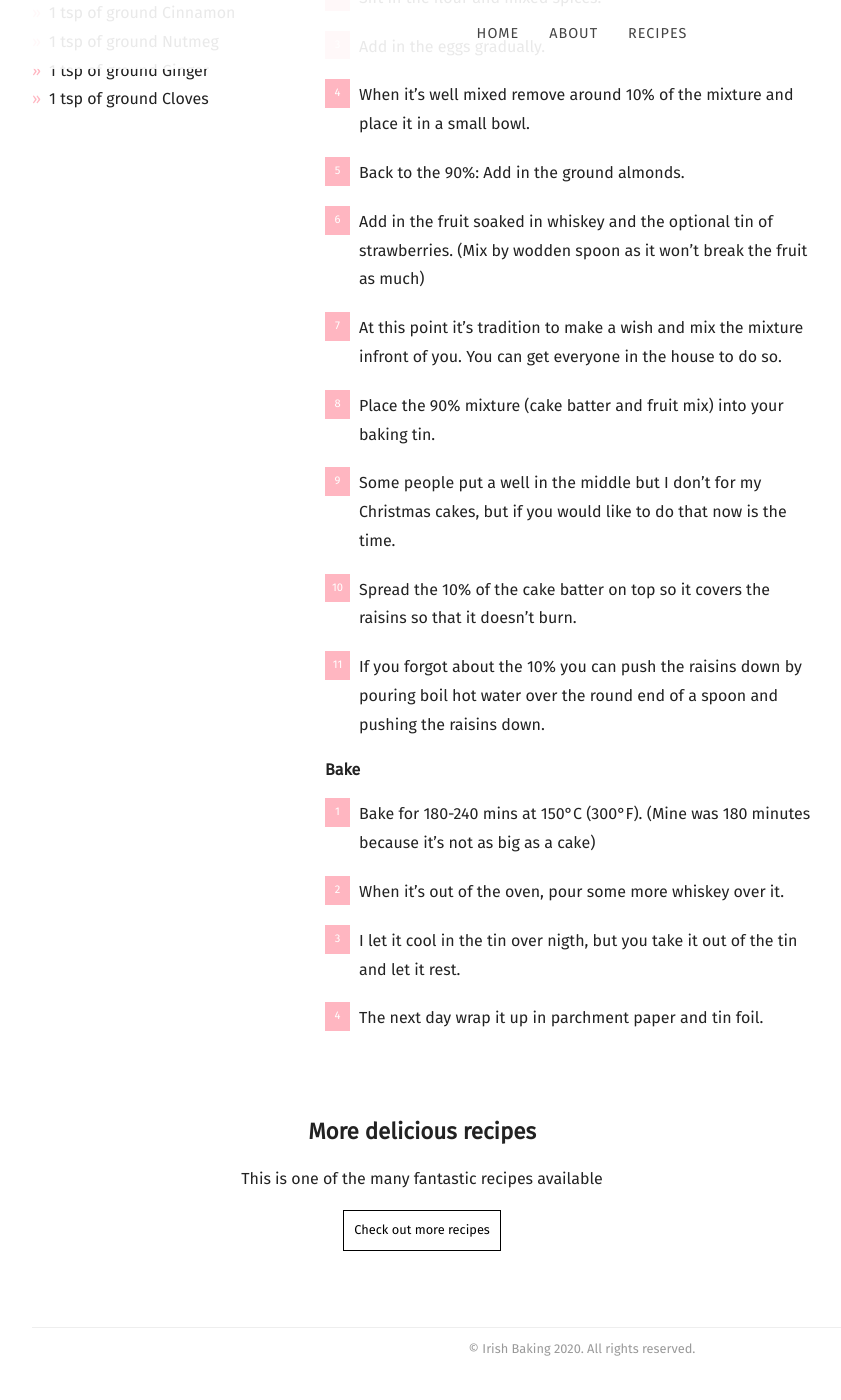
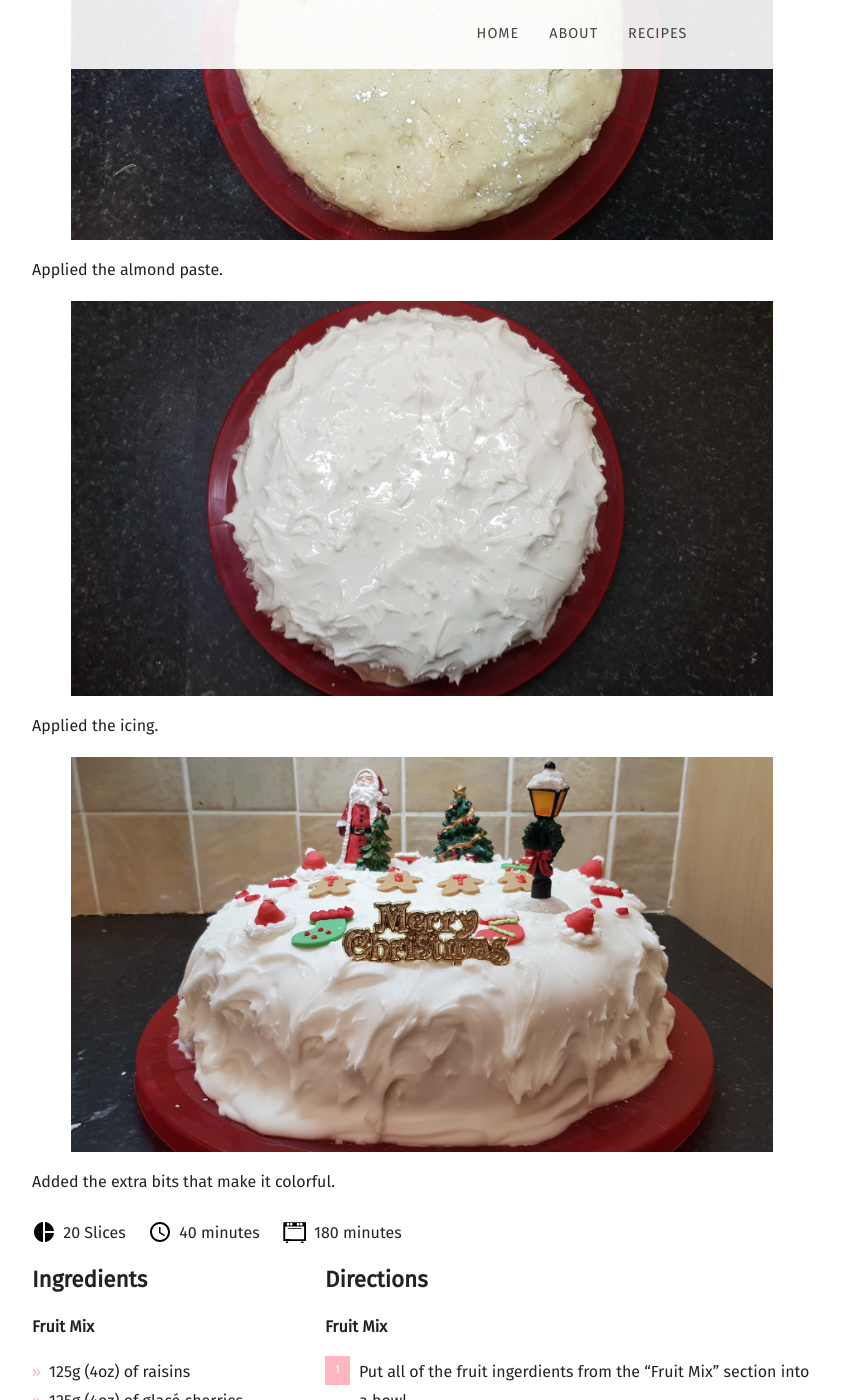
Before and after one commit to mcginleyireland/irishbaking.github.io, a Jekyll site: the page built from _posts/2020-11-14-traditional-irish-christmas-cake.md, in a window 1280 px wide and 1400 px high, scrolled down 4676 px. Shown: the whole window, without its empty margins (58-899 px from the left). Built offline with Jekyll 4.4.1, drawn with Linux system fonts in a browser that asks for light colours; nearby versions of some CDN libraries; some web fonts are replaced.

Commit message:
Updating the christmas cake recipe with the icing part.

```diff
--- a/_includes/sidebar.html
+++ b/_includes/sidebar.html
@@ -1,4 +1,4 @@
-<aside class="sidebar ">
+<aside class="sidebar {% if page.push_sidebar_down %}push{% endif %}">
 	<div><a class="editor-link btn" href="cloudcannon:collections/_data/sidebar.yml" class="btn"><strong>&#9998;</strong> Edit sidebar</a></div>
 	<div class="author">
 		<p>
--- a/_posts/2020-11-14-traditional-irish-christmas-cake.md
+++ b/_posts/2020-11-14-traditional-irish-christmas-cake.md
@@ -4,7 +4,7 @@ title: Traditional Irish Christmas Cake
 categories:
   - Christmas
   - Cakes
-featured_image: https://irishbaking.ie/images/Cakes/Traditional_Irish_Christmas_Cake/Image_9.jpg
+featured_image: https://irishbaking.ie/images/Cakes/Traditional_Irish_Christmas_Cake/Image_12.jpg
 recipe:
   servings: 20 Slices
   prep: 40 minutes
@@ -97,3 +97,19 @@ When it comes out of the oven it's best to pour some more whiskey over it!
 ![Cake](https://irishbaking.ie/images/Cakes/Traditional_Irish_Christmas_Cake/Image_8.jpg)
 
 The color is just amazing! Very excited for Christmas now!
+
+![Cake](https://irishbaking.ie/images/Cakes/Traditional_Irish_Christmas_Cake/Image_9.jpg)
+
+Then end result.
+
+![Cake](https://irishbaking.ie/images/Cakes/Traditional_Irish_Christmas_Cake/Image_10.jpg)
+
+Applied the almond paste.
+
+![Cake](https://irishbaking.ie/images/Cakes/Traditional_Irish_Christmas_Cake/Image_11.jpg)
+
+Applied the icing.
+
+![Cake](https://irishbaking.ie/images/Cakes/Traditional_Irish_Christmas_Cake/Image_13.jpg)
+
+Added the extra bits that make it colorful.
```
Also changed, not shown: images/Cakes/Traditional_Irish_Christmas_Cake/20201207_163549.jpg (added), images/Cakes/Traditional_Irish_Christmas_Cake/Image_10.jpg (added), images/Cakes/Traditional_Irish_Christmas_Cake/Image_11.jpg (added), images/Cakes/Traditional_Irish_Christmas_Cake/Image_12.jpg (added), images/Cakes/Traditional_Irish_Christmas_Cake/Image_13.jpg (added), 6 other files.
